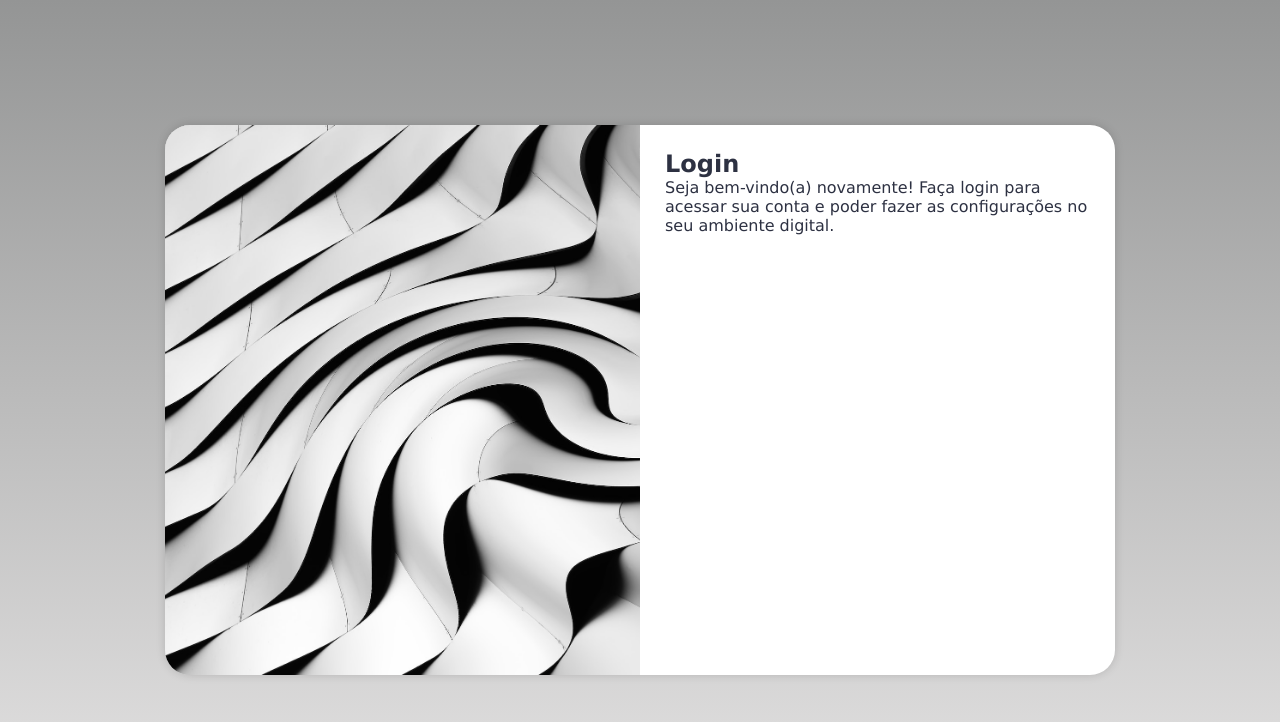
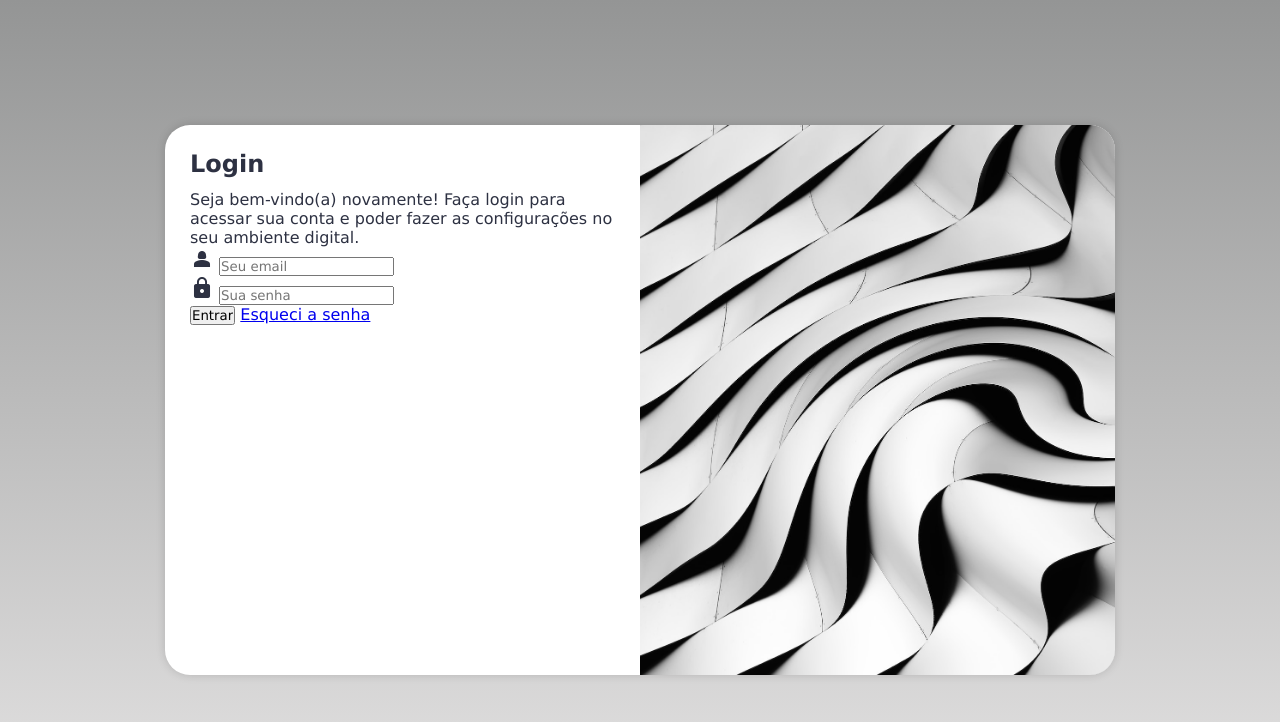
Before and after one commit to LuaMPacheco/projeto-login, a plain HTML site: page index.html in a window 1280 px wide. Drawn offline with Linux system fonts and the light colour scheme.

Commit message:
fomulário
Criando o formulário teste

```diff
--- a/estilos.css
+++ b/estilos.css
@@ -22,6 +22,10 @@ main {
     width: 100vw;
 }
 
+h1 {
+    padding-bottom: 12px;
+}
+
 section#login {
     position: absolute;
     top: 50%;
@@ -35,7 +39,7 @@ section#login {
     border-radius: 25px;
     box-shadow: 0px 0px 10px rgba(0, 0, 0, 0.149);
 
-    transition: width 0.3s, height 0.3s;
+    transition: width 0.4s, height 0.4s;
     transition-timing-function: ease;
 }
 
--- a/index.html
+++ b/index.html
@@ -4,6 +4,7 @@
     <meta charset="UTF-8">
     <meta name="viewport" content="width=device-width, initial-scale=1.0">
     <title>Login</title>
+    <link href="https://fonts.googleapis.com/icon?family=Material+Icons" rel="stylesheet">
     <link rel="stylesheet" href="estilos.css">
     <link rel="stylesheet" href="media-query.css">
 </head>
@@ -19,6 +20,21 @@
                 <p>Seja bem-vindo(a) novamente! Faça login para acessar sua conta e poder fazer as configurações no seu ambiente digital.</p>
                 <form action="login.php" method="post">
 
+                    <div class="campo">
+                        <span class="material-icons">person_2</span>
+                        <label for="ilogin"></label>
+                        <input type="email" name="login" id="ilogin" placeholder="Seu email" autocomplete="email" required>
+                    </div>
+
+                    <div class="campo">
+                        <span class="material-icons">lock</span>
+                        <label for="isenha"></label>
+                        <input type="password" name="senha" id="isenha" placeholder="Sua senha" autocomplete="current-password" required maxlength="10">
+                    </div>
+
+                    <input type="submit" value="Entrar">
+
+                    <a href="esqueci.html">Esqueci a senha</a>
                 </form>
             </div>
 
--- a/media-query.css
+++ b/media-query.css
@@ -37,13 +37,13 @@
     }
 
     section#login > div#imagem {
-        float: left;
+        float: right;
         width: 50%;
         height: 100%;
     }
 
     section#login > div#formulario {
-        float: right;
+        float: left;
         width: 50%;
         padding: 25px;
     }
```
